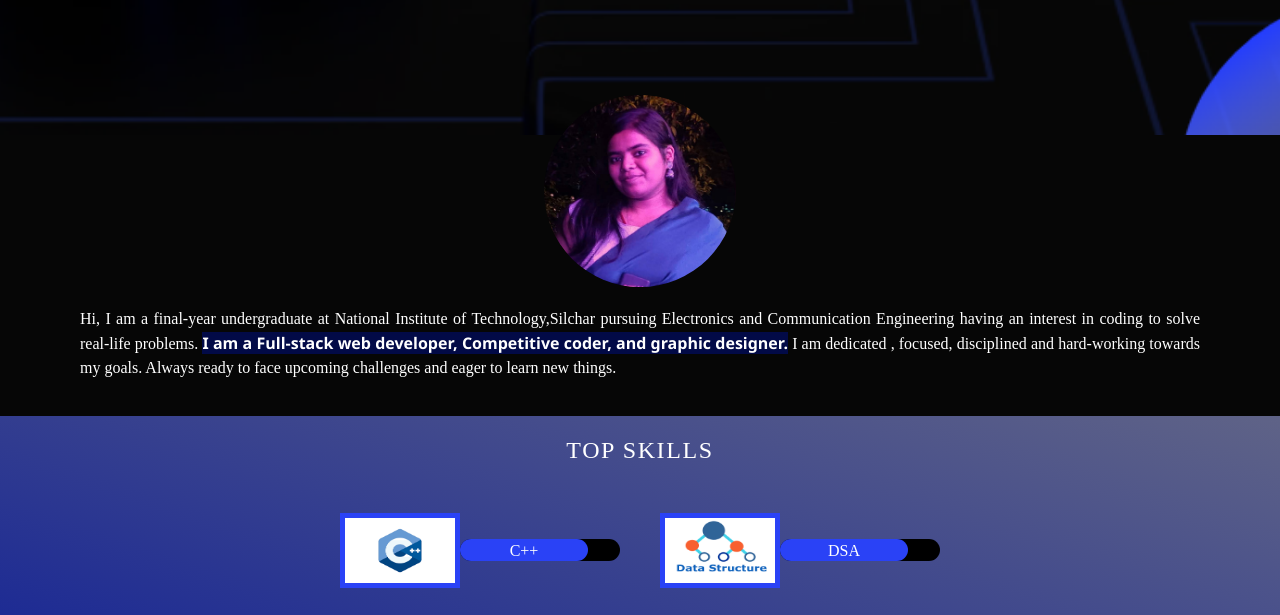
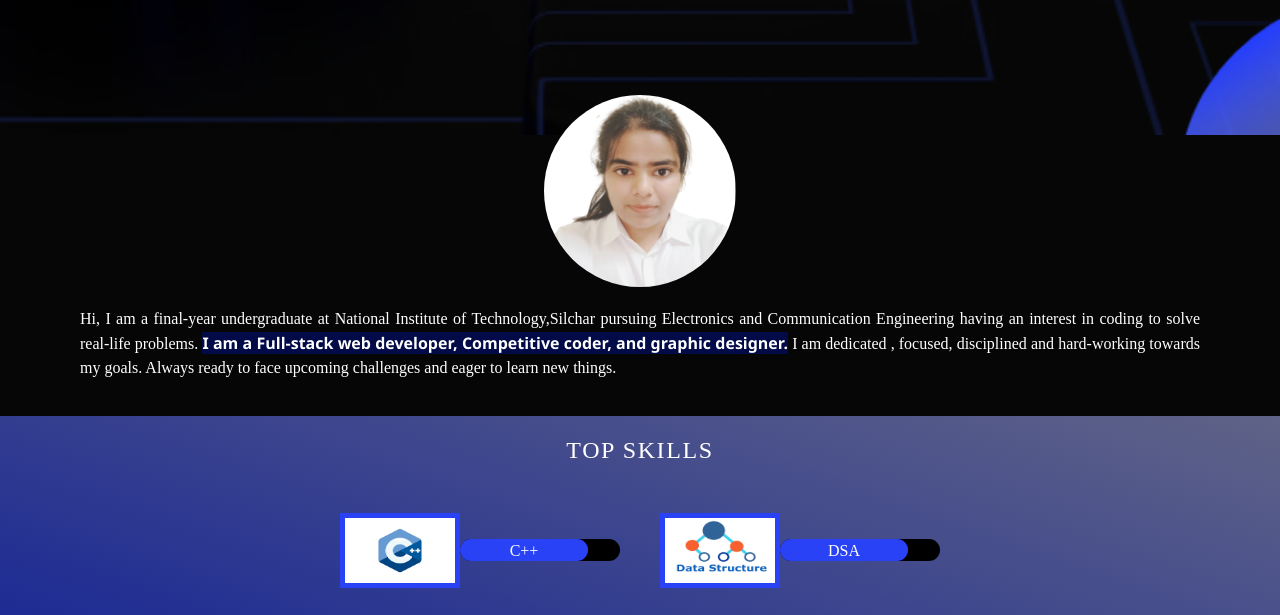
Before and after one commit to Vani064/portfolio-vani, a website: page index.html in a window 1280 px wide. Shown: the part 185-800 px from the top of the page. Drawn offline with nearby package versions, Linux system fonts and the light colour scheme; a web font is replaced by a local one.

Commit message:
photo change

```diff
--- a/index.html
+++ b/index.html
@@ -100,13 +100,13 @@
         <section id="about">
             <div id="my-image">
                 <a href="#lightbox">
-                <img src="IMG_20221024_201810-01.jpeg">
+                <img src="vani24.jpeg">
                 </a>
             </div>
             <div id="lightbox">
                 <a href="#">X</a>
                 <br>
-                <img src="IMG_20221024_201810-01.jpeg" width="400px" height="400px">
+                <img src="vani24.jpeg" width="400px" height="400px">
             </div>
             <p>
                 Hi, I am a final-year undergraduate at National Institute of Technology,Silchar pursuing Electronics and Communication Engineering having an interest in coding to solve real-life problems. <strong> I am a Full-stack web developer, Competitive coder, and graphic designer.</strong> I am dedicated , focused, disciplined and hard-working towards my goals. Always ready to face upcoming challenges and
```
Also changed, not shown: vani24.jpeg (added).
